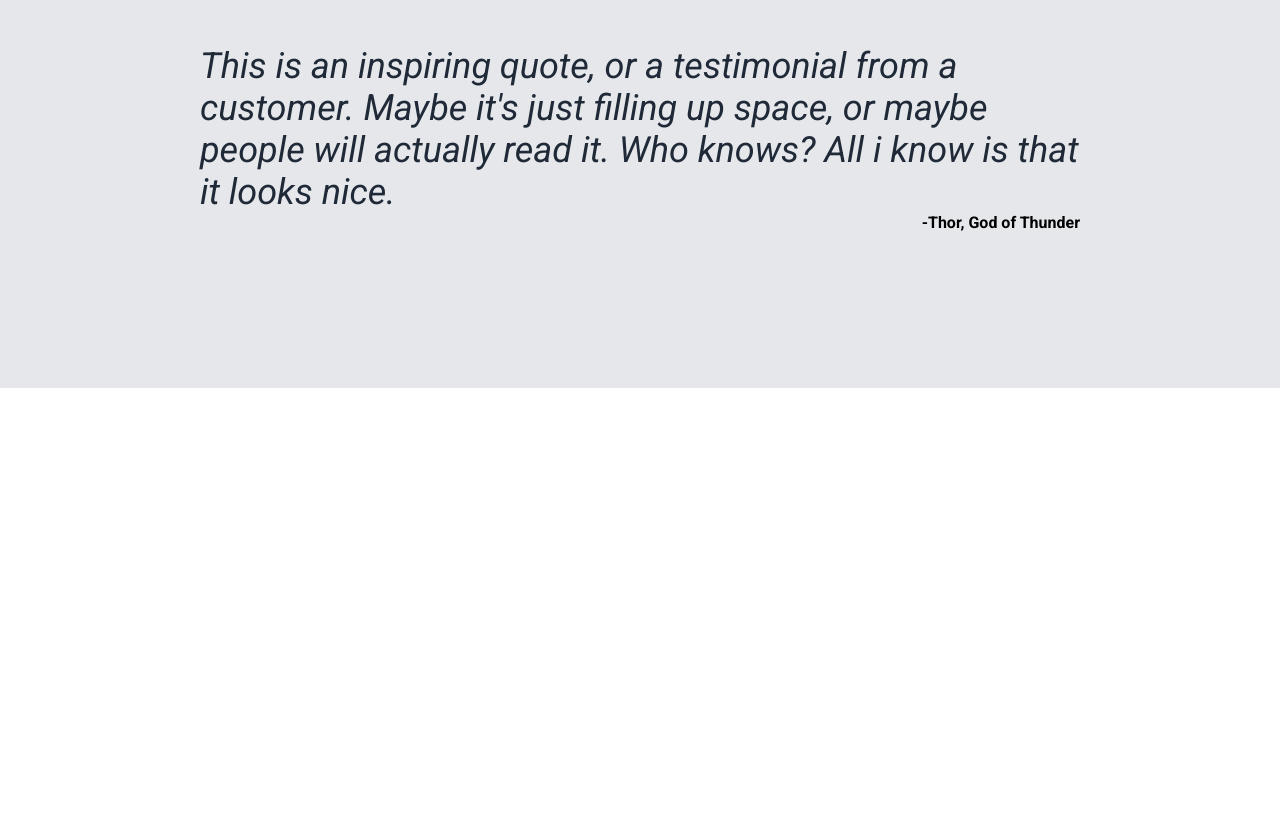
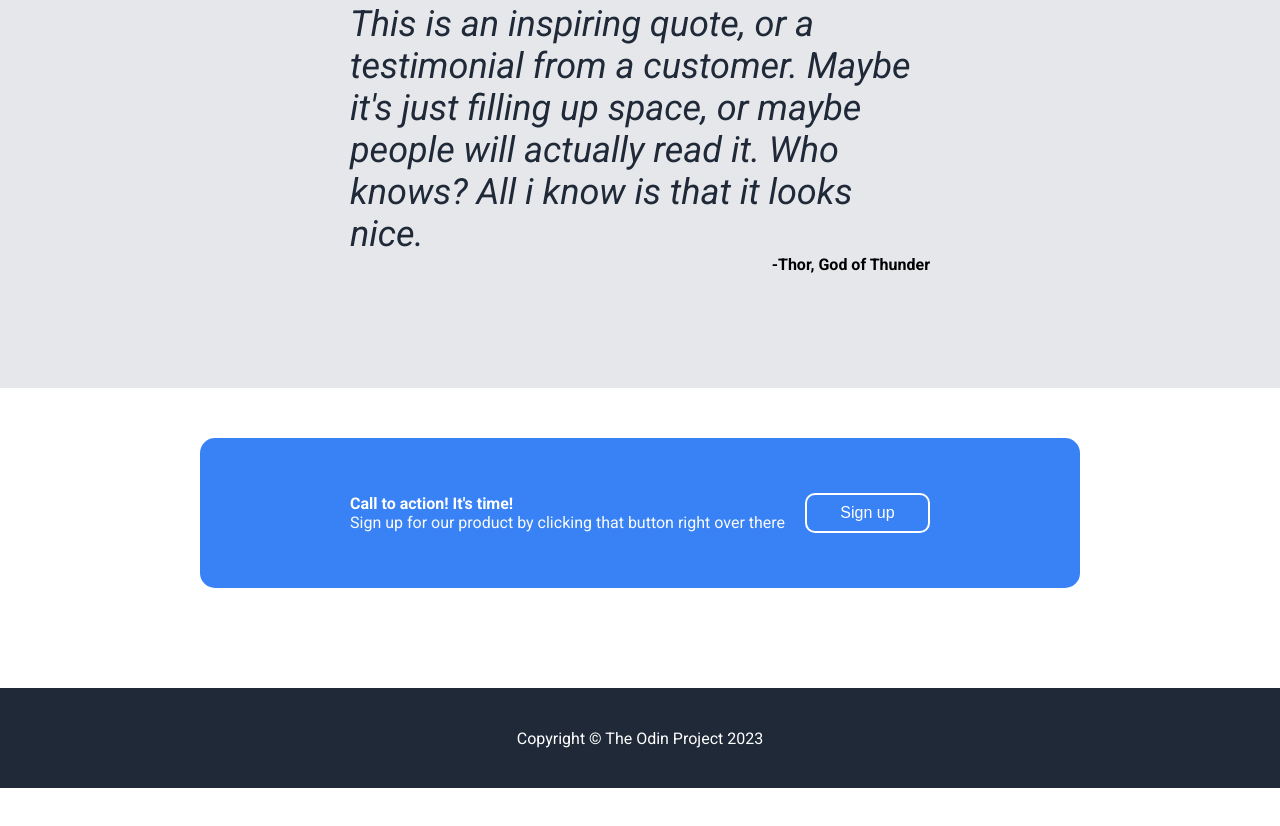
Before and after one commit to jduong98/css-landing-page, a plain HTML site: page index.html in a window 1280 px wide. Shown: the part 986-1812 px from the top of the page. After the commit the page ends 1774 px from the top, so only its background shows below. Drawn offline with Linux system fonts and the light colour scheme.

Commit message:
Finish landing page

```diff
--- a/index.html
+++ b/index.html
@@ -68,15 +68,21 @@
 
 
     <div class="fourth">
-
-
-
-    </div>
+            <div class="block">
+                <div class="inside-fourth">
+                        <div class="fourth-text">Call to action! It's time!</div>
+                        <div class="subtext">Sign up for our product by clicking that button right over there</div>
+                    </div>
+                    <div class="next-fourth">
+                        <button>Sign up</button>
+                    </div>
+                </div>
+            </div>
 
 
 
     <div class="footer">
-
+        <div class="footer-text">Copyright &copy; The Odin Project 2023</div>
 
 
     </div>
--- a/styles.css
+++ b/styles.css
@@ -53,7 +53,7 @@ li {
     font-size: 18px;
 }
 
-button {
+.bot-inside button {
     background-color: #3882f6;
     border-radius: 4px;
     border: none;
@@ -149,7 +149,8 @@ button {
     flex-direction: column;
     background-color: #e5e7eb;
     justify-content: center;
-    align-items: center;
+    padding-left: 350px;
+    padding-right: 350px;
 }
 
 .quote {
@@ -161,6 +162,67 @@ button {
 .speaker {
     align-self: flex-end;
     font-weight: bold;
+}
+
+
+.fourth {
+    padding-top: 50px;
+    height: 200px;
+}
+
+
+.inside-fourth {
+    display: flex;
+    flex-direction: column;
+    justify-content: center;
+    color: white;
+
+}
+.block {
+    display: flex;
+    flex-direction: row;
+    background-color: #3882f6;
+    border-radius: 15px;
+    width: 300px;
+    height: 150px;
+    flex: 1;
+    justify-content: space-between;
+    align-items: center;
+    padding-left: 150px;
+    padding-right: 150px;
+}
+
+.next-fourth button {
+    background-color: #3882f6;
+    border-radius: 10px;
+    border: 2px solid white;
+    width: 125px;
+    height: 40px;
+    color: white;
+    font-size: 16px;
+}
+
+.fourth-text {
+    font-weight: bold;
+
+}
+
+.subtext {
+    color: #f9FAF8;
+}
+
+
+.footer {
+    display: flex;
+    justify-content: center;
+    align-items: center;
+    height: 100px;
+    background-color: #1F2937;
+
+}
+
+.footer-text {
+    color: white;
 
 
 }
```
